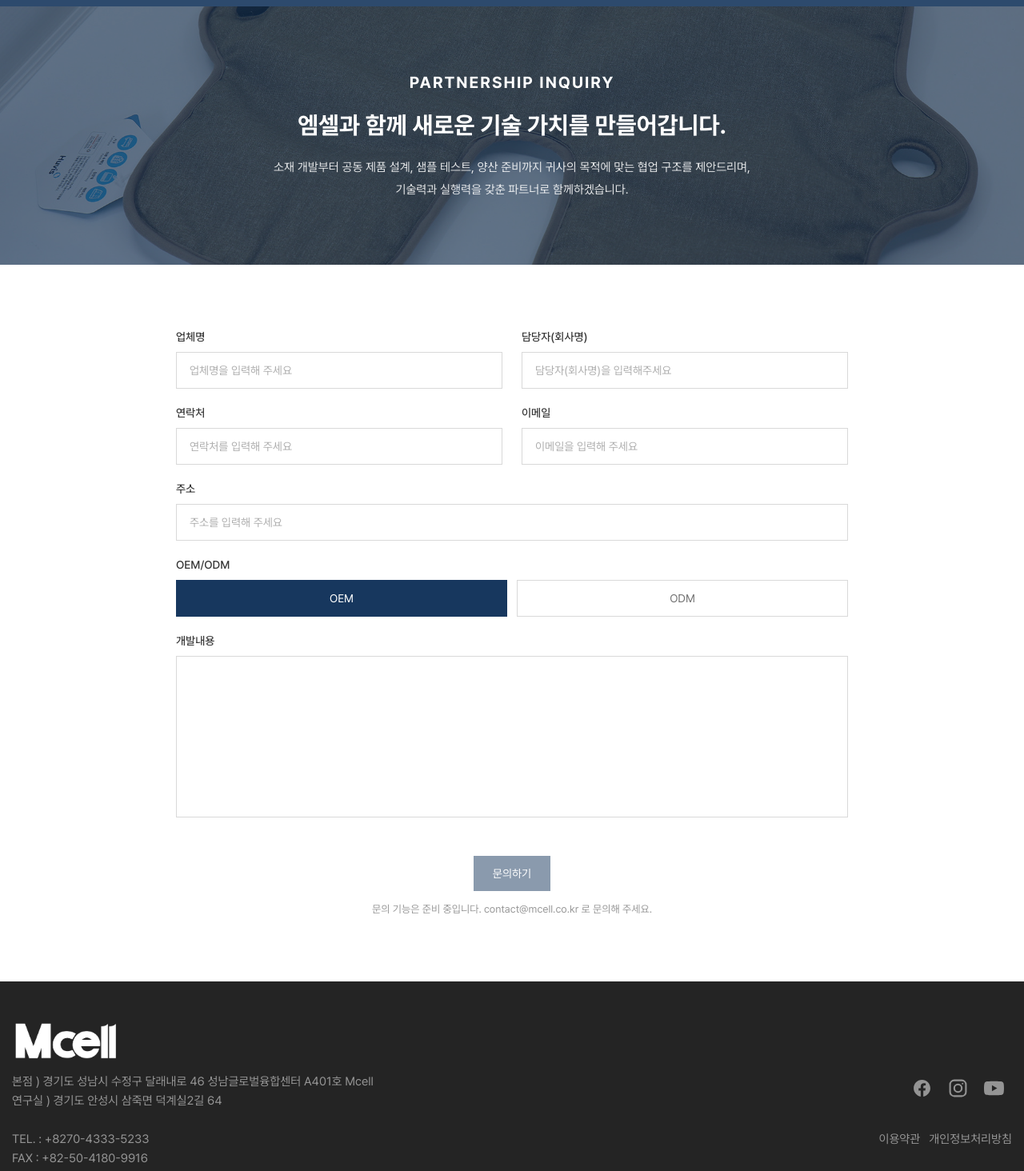
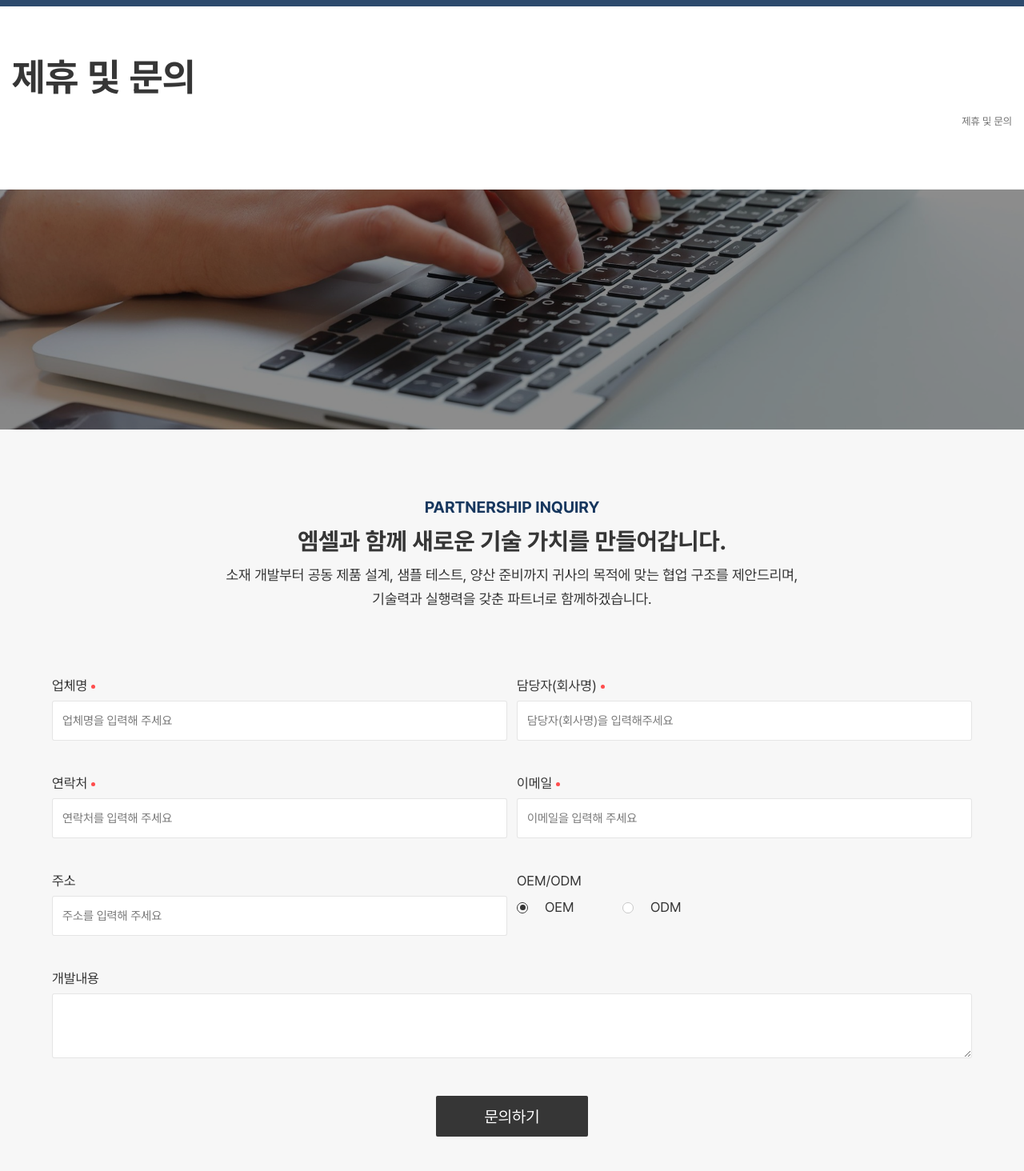
Before and after one commit to jshmcell/mcell, a Next.js app: page /partnership in a window 1280 px wide. Shown: the part 100-1564 px from the top of the page at 80% size. Built offline with nearby package versions, Linux system fonts and the light colour scheme.

Commit message:
feat: partnership page (원본 /44) — subhero compact, banner overlay, imweb 스타일 폼, 배지 + 무한 슬라이드

```diff
--- a/src/app/(site)/partnership/page.tsx
+++ b/src/app/(site)/partnership/page.tsx
@@ -1,38 +1,79 @@
-"use client";
+import type { Metadata } from "next";
+import SubHero from "@/components/subpage/SubHero";
+import SubPageBanner from "@/components/subpage/SubPageBanner";
+import InquiryForm from "@/components/forms/InquiryForm";
+import InfiniteSlider from "@/components/ui/InfiniteSlider";
+import Appear from "@/components/ui/Appear";
+import SmartImage from "@/components/ui/SmartImage";
+import { partnership } from "@/data/partnership";
+import { partnerStrip, partnerStripFull, partnershipBadge } from "@/data/mcell";
 
-import Reveal from "@/components/ui/Reveal";
-import InquiryForm from "@/components/forms/InquiryForm";
-import { partnership } from "@/data/partnership";
+export const metadata: Metadata = {
+  title: "제휴 및 문의",
+};
 
+/**
+ * 제휴 및 문의 (원본 /44) — 서브 히어로 + 300px 배너(0.45 오버레이) +
+ * #f7f7f7 문의 섹션(헤딩 블록 + 입력폼 + 배지 + 슬라이드 갤러리).
+ * 갤러리는 /mcell/oem-odm과 동일한 InfiniteSlider(뷰포트 비례 아이템,
+ * 4:3, 6px 거터, 무한 마퀴, 클릭 시 라이트박스)를 사용.
+ */
 export default function PartnershipPage() {
   return (
     <>
-      <section className="relative overflow-hidden bg-navy-900">
-        <div
-          className="absolute inset-0 bg-cover bg-center opacity-40"
-          style={{ backgroundImage: "url(/assets/img/06285cdf4dddb.jpg)" }}
-        />
-        <div className="container-site relative py-20 text-center text-white">
-          <Reveal>
-            <p className="text-[20px] font-bold tracking-widest">
+      <SubHero
+        groupLabel="제휴 및 문의"
+        title="제휴 및 문의"
+        currentHref="/partnership"
+        compact
+      />
+      <SubPageBanner image={partnership.banner} overlay />
+
+      <section className="bg-[#f7f7f7]">
+        <div className="container-site pt-[30px] text-center">
+          <Appear animation="fadeIn" duration={0.7} className="my-[15px]">
+            {/* 헤딩 블록 — 원본 h6: PC 20px/27px(#17375e) · 30px/36px(#363636) · 18px 줄간격 2,
+                모바일 16px/22.4px, h6 마진 10px */}
+            <h2 className="my-[10px] text-[16px] leading-[22.4px] font-bold text-navy-900 md-header:mt-[54px] md-header:text-[20px] md-header:leading-[27px]">
               {partnership.heading}
-            </p>
-            <h1 className="mt-4 text-[30px] font-bold">{partnership.title}</h1>
-            <div className="mt-4 text-[15px] leading-7 text-white/85">
+            </h2>
+            <h2 className="my-[10px] text-[16px] leading-[22.4px] font-bold text-ink md-header:text-[30px] md-header:leading-[36px]">
+              {partnership.title}
+            </h2>
+            <div className="text-[15px] leading-[30px] text-ink md-header:text-[18px] md-header:leading-[30px]">
               {partnership.lines.map((line) => (
                 <p key={line}>{line}</p>
               ))}
             </div>
-          </Reveal>
+          </Appear>
+
+          <div className="my-[15px] md-header:mt-[30px]">
+            <InquiryForm />
+          </div>
+
+          {/* 배지 — 원본 181x67, 위젯 마진 15px(모바일 7.5px) */}
+          <div className="flex justify-center py-[7.5px] md-header:py-[15px]">
+            <SmartImage
+              src={partnershipBadge}
+              alt=""
+              width={181}
+              height={67}
+              className="h-auto w-[181px]"
+              sizes="181px"
+            />
+          </div>
         </div>
-      </section>
 
-      <section className="bg-white">
-        <div className="container-site py-20">
-          <Reveal>
-            <InquiryForm />
-          </Reveal>
-        </div>
+        {/* 60px 스페이서 후 풀 블리드 무한 슬라이드 — /mcell/oem-odm과 동일 컴포넌트 */}
+        <div aria-hidden className="h-[60px]" />
+        <InfiniteSlider
+          images={partnerStrip}
+          fullImages={partnerStripFull}
+          duration={36}
+        />
+
+        {/* 하단 여백 — 원본 146px (모바일 73px) */}
+        <div aria-hidden className="h-[73px] md-header:h-[146px]" />
       </section>
     </>
   );
--- a/src/components/forms/InquiryForm.tsx
+++ b/src/components/forms/InquiryForm.tsx
@@ -1,82 +1,163 @@
 "use client";
 
 import { useState } from "react";
-import Button from "@/components/ui/Button";
 import { cn } from "@/lib/cn";
 
-const inputCls =
-  "h-[46px] w-full border border-black/15 px-4 text-[14px] outline-none transition-colors placeholder:text-ink/40 focus:border-navy-700";
-
 /**
- * 파트너십 문의 폼 — 원본 /44 · /31 · /32 임베드 폼과 동일 필드
- * (업체명, 담당자(회사명), 연락처, 이메일, 주소, OEM/ODM, 개발내용).
+ * 파트너십 문의 폼 — 원본 /44 imweb 입력폼 위젯 동일 필드·스타일.
+ * 실측: 폼그룹 2열(768+, PC 564px/태블릿 322px) + 모바일 1열,
+ * 인풋 50px(768+)/34px(모바일), 라벨 17px(768+)/16px(모바일) + 필수 빨간 점,
+ * 그룹 하단 40px(768+)/15px(모바일), textarea rows=3 (78px),
+ * 폼 패딩 50px(모바일·PC) / 42px(태블릿), 제출 버튼 #363636 20px/10-60px.
  * 백엔드 연동 전까지 제출 비활성.
  */
+const inputCls =
+  "h-[34px] md:h-[50px] w-full rounded-[3px] border border-black/10 bg-white px-[12px] py-[6px] text-[16px] text-[#212121] outline-none transition-colors placeholder:text-[#212121]/60 focus:border-navy-900 md:py-[10px] md:text-[15px]";
+
+function Required() {
+  return (
+    <i
+      aria-hidden
+      className="ml-[5px] inline-block h-[5px] w-[5px] rounded-full bg-[#ff4d4d] align-[2px]"
+    />
+  );
+}
+
 export default function InquiryForm() {
   const [type, setType] = useState<"OEM" | "ODM">("OEM");
 
   return (
-    <form className="mx-auto max-w-[840px]" onSubmit={(e) => e.preventDefault()}>
-      <div className="grid grid-cols-1 gap-x-6 gap-y-5 sm:grid-cols-2">
-        <label className="block">
-          <span className="mb-2 block text-[14px] font-medium text-ink">업체명</span>
-          <input className={inputCls} placeholder="업체명을 입력해 주세요" disabled />
-        </label>
-        <label className="block">
-          <span className="mb-2 block text-[14px] font-medium text-ink">담당자(회사명)</span>
-          <input className={inputCls} placeholder="담당자(회사명)을 입력해주세요" disabled />
-        </label>
-        <label className="block">
-          <span className="mb-2 block text-[14px] font-medium text-ink">연락처</span>
-          <input className={inputCls} placeholder="연락처를 입력해 주세요" disabled />
-        </label>
-        <label className="block">
-          <span className="mb-2 block text-[14px] font-medium text-ink">이메일</span>
-          <input className={inputCls} placeholder="이메일을 입력해 주세요" disabled />
-        </label>
-        <label className="block sm:col-span-2">
-          <span className="mb-2 block text-[14px] font-medium text-ink">주소</span>
-          <input className={inputCls} placeholder="주소를 입력해 주세요" disabled />
-        </label>
+    <form
+      className="mx-auto max-w-[768px] px-[50px] py-[50px] text-left md:px-[42px] md:pt-0 md:pb-[23px] md-header:max-w-[1250px] md-header:px-[50px] md-header:py-[50px]"
+      onSubmit={(e) => e.preventDefault()}
+    >
+      <div className="grid grid-cols-1 gap-x-[14px] md-header:grid-cols-2 md-header:gap-x-[12px]">
+        <div className="mb-[15px] md:mb-[28px] md:w-[calc(50%-7px)] md-header:mb-[40px] md-header:w-auto">
+          <label className="block">
+            <span className="mb-[5px] block text-[16px] leading-[26px] font-normal text-ink md:text-[17px] md:leading-[20px] md-header:leading-[27px]">
+              업체명
+              <Required />
+            </span>
+            <input
+              className={inputCls}
+              placeholder="업체명을 입력해 주세요"
+              disabled
+            />
+          </label>
+        </div>
+        <div className="mb-[15px] md:mb-[28px] md:w-[calc(50%-7px)] md-header:mb-[40px] md-header:w-auto">
+          <label className="block">
+            <span className="mb-[5px] block text-[16px] leading-[26px] font-normal text-ink md:text-[17px] md:leading-[20px] md-header:leading-[27px]">
+              담당자(회사명)
+              <Required />
+            </span>
+            <input
+              className={inputCls}
+              placeholder="담당자(회사명)을 입력해주세요"
+              disabled
+            />
+          </label>
+        </div>
+        <div className="mb-[15px] md:mb-[28px] md:w-[calc(50%-7px)] md-header:mb-[40px] md-header:w-auto">
+          <label className="block">
+            <span className="mb-[5px] block text-[16px] leading-[26px] font-normal text-ink md:text-[17px] md:leading-[20px] md-header:leading-[27px]">
+              연락처
+              <Required />
+            </span>
+            <input
+              className={inputCls}
+              placeholder="연락처를 입력해 주세요"
+              disabled
+            />
+          </label>
+        </div>
+        <div className="mb-[15px] md:mb-[28px] md:w-[calc(50%-7px)] md-header:mb-[40px] md-header:w-auto">
+          <label className="block">
+            <span className="mb-[5px] block text-[16px] leading-[26px] font-normal text-ink md:text-[17px] md:leading-[20px] md-header:leading-[27px]">
+              이메일
+              <Required />
+            </span>
+            <input
+              className={inputCls}
+              placeholder="이메일을 입력해 주세요"
+              disabled
+            />
+          </label>
+        </div>
+        <div className="mb-[15px] md:mb-[28px] md:w-[calc(50%-7px)] md-header:mb-[40px] md-header:w-auto">
+          <label className="block">
+            <span className="mb-[5px] block text-[16px] leading-[26px] font-normal text-ink md:text-[17px] md:leading-[20px] md-header:leading-[27px]">
+              주소
+            </span>
+            <input
+              className={inputCls}
+              placeholder="주소를 입력해 주세요"
+              disabled
+            />
+          </label>
+        </div>
 
-        <div className="sm:col-span-2">
-          <span className="mb-2 block text-[14px] font-medium text-ink">OEM/ODM</span>
-          <div className="flex gap-3">
+        <div className="mb-[15px] md:mb-[61px] md:w-[calc(50%-7px)] md-header:mb-[40px] md-header:w-auto">
+          <span className="mb-[5px] block text-[16px] leading-[26px] font-normal text-ink md:text-[17px] md:leading-[20px] md-header:leading-[27px]">
+            OEM/ODM
+          </span>
+          <div className="flex flex-col gap-[8px] md:h-auto md:flex-row md:justify-start">
             {(["OEM", "ODM"] as const).map((t) => (
-              <button
+              <label
                 key={t}
-                type="button"
-                onClick={() => setType(t)}
-                className={cn(
-                  "h-[46px] flex-1 border text-[14px] transition-colors",
-                  type === t
-                    ? "border-navy-900 bg-navy-900 text-white"
-                    : "border-black/15 text-ink/70 hover:border-navy-700",
-                )}
+                className="flex h-[34px] cursor-pointer items-center md:mr-[12px] md:h-[30px] md:w-[112px]"
               >
-                {t}
-              </button>
+                <input
+                  type="radio"
+                  name="oem-odm"
+                  checked={type === t}
+                  onChange={() => setType(t)}
+                  disabled
+                  className="sr-only"
+                />
+                <span
+                  aria-hidden
+                  className={cn(
+                    "flex h-[13px] w-[13px] shrink-0 items-center justify-center rounded-full border transition-colors md:h-[14px] md:w-[14px]",
+                    type === t
+                      ? "border-[#363636] bg-white"
+                      : "border-[#c8c8c8] bg-white",
+                  )}
+                >
+                  {type === t && (
+                    <span className="h-[7px] w-[7px] rounded-full bg-[#363636]" />
+                  )}
+                </span>
+                <span className="pl-[21px] text-[16px] text-ink md:text-[17px]">
+                  {t}
+                </span>
+              </label>
             ))}
           </div>
         </div>
 
-        <label className="block sm:col-span-2">
-          <span className="mb-2 block text-[14px] font-medium text-ink">개발내용</span>
-          <textarea
-            rows={8}
-            className="w-full resize-none border border-black/15 p-4 text-[14px] outline-none transition-colors focus:border-navy-700"
-            disabled
-          />
-        </label>
+        <div className="mb-[15px] md-header:col-span-2 md:mb-[33px] md-header:mb-[40px]">
+          <label className="block">
+            <span className="mb-[5px] block text-[16px] leading-[26px] font-normal text-ink md:text-[17px] md:leading-[20px] md-header:leading-[27px]">
+              개발내용
+            </span>
+            <textarea
+              rows={3}
+              className="min-h-[82px] w-full resize-y rounded-[3px] border border-black/10 bg-white px-[12px] py-[6px] text-[16px] text-[#212121] outline-none transition-colors focus:border-navy-900 md:min-h-[78px] md:text-[15px]"
+              disabled
+            />
+          </label>
+        </div>
       </div>
 
-      <div className="mt-10 text-center">
-        <Button type="submit" disabled>
+      <div className="text-center">
+        <button
+          type="submit"
+          disabled
+          className="inline-block h-[51px] rounded-[2px] bg-[#363636] px-[60px] py-[10px] text-[20px] leading-[28px] font-normal text-white transition-colors hover:bg-black disabled:cursor-not-allowed"
+        >
           문의하기
-        </Button>
-        <p className="mt-3 text-[13px] text-ink/50">
-          문의 기능은 준비 중입니다. contact@mcell.co.kr 로 문의해 주세요.
-        </p>
+        </button>
       </div>
     </form>
   );
--- a/src/components/subpage/SubHero.tsx
+++ b/src/components/subpage/SubHero.tsx
@@ -9,6 +9,8 @@ interface SubHeroProps {
   title: string;
   children?: NavChild[];
   currentHref: string;
+  /** 원본 /44처럼 칩 메뉴 없이 브레드크럼만 있는 컴팩트 히어로 (높이 228px) */
+  compact?: boolean;
 }
 
 export default function SubHero({
@@ -16,6 +18,7 @@ export default function SubHero({
   title,
   children,
   currentHref,
+  compact = false,
 }: SubHeroProps) {
   const items =
     children ?? navItems.find((n) => n.label === groupLabel)?.children ?? [];
@@ -24,14 +27,28 @@ export default function SubHero({
 
   return (
     <section className="border-b border-black/5 bg-white">
-      <div className="container-site pt-[65px] pb-[40px] md-header:pt-[85px] md-header:pb-[75px]">
+      <div
+        className={cn(
+          "container-site",
+          compact
+            ? "pt-[30px] pb-[49px] md:pb-[78px] md-header:pt-[60px] md-header:pb-[74px]"
+            : "pt-[65px] pb-[40px] md-header:pt-[85px] md-header:pb-[75px]",
+        )}
+      >
         <Appear animation="fadeIn" duration={2} delay={0.3} disableOnMobile>
           <h1 className="text-[30px] font-bold leading-[1.2] text-ink md-header:text-[48px]">
             {title}
           </h1>
         </Appear>
 
-        <div className="mt-[18px] flex items-start justify-between md-header:mt-[40px]">
+        <div
+          className={cn(
+            "flex items-start justify-between",
+            compact
+              ? "mt-[10px] md-header:mt-[15px]"
+              : "mt-[18px] md-header:mt-[40px]",
+          )}
+        >
           {items.length > 0 && (
             <nav aria-label="하위 메뉴">
               <ul className="flex flex-wrap items-center gap-y-1">
@@ -58,7 +75,13 @@ export default function SubHero({
             </nav>
           )}
 
-          <nav aria-label="브레드크럼" className="hidden md-header:block">
+          <nav
+            aria-label="브레드크럼"
+            className={cn(
+              "hidden md-header:block",
+              items.length === 0 && "ml-auto",
+            )}
+          >
             <ol className="flex items-start text-[13px] leading-[21px]">
               <li>
                 <Link
--- a/src/components/subpage/SubPageBanner.tsx
+++ b/src/components/subpage/SubPageBanner.tsx
@@ -9,7 +9,7 @@ interface SubPageBannerProps {
 }
 
 /**
- * 서브페이지 배너 (원본: 300px PC / ~245px 태블릿 / ~285px 모바일,
+ * 서브페이지 배너 (원본: 300px PC·모바일 / 255px 태블릿(768–991),
  * PC에서 background-attachment: fixed 시차 스크롤)
  */
 export default function SubPageBanner({
@@ -24,8 +24,7 @@ export default function SubPageBanner({
         aria-label=""
         className={cn(
           "bg-cover bg-center bg-no-repeat md-header:bg-fixed",
-          heightClassName ??
-            "h-[290px] md:h-[245px] md-header:h-[300px]",
+          heightClassName ?? "h-[300px] md:h-[255px] md-header:h-[300px]",
         )}
         style={{ backgroundImage: `url(${image})` }}
       />
--- a/src/data/partnership.ts
+++ b/src/data/partnership.ts
@@ -5,4 +5,6 @@ export const partnership = {
     "소재 개발부터 공동 제품 설계, 샘플 테스트, 양산 준비까지 귀사의 목적에 맞는 협업 구조를 제안드리며,",
     "기술력과 실행력을 갖춘 파트너로 함께하겠습니다.",
   ],
+  /** 서브 히어로 배너 (원본 thumbnail/20250530/ab3b53993fa77.jpg, rgba(0,0,0,0.45) 오버레이) */
+  banner: "/assets/img/ab3b53993fa77.jpg",
 };
```
